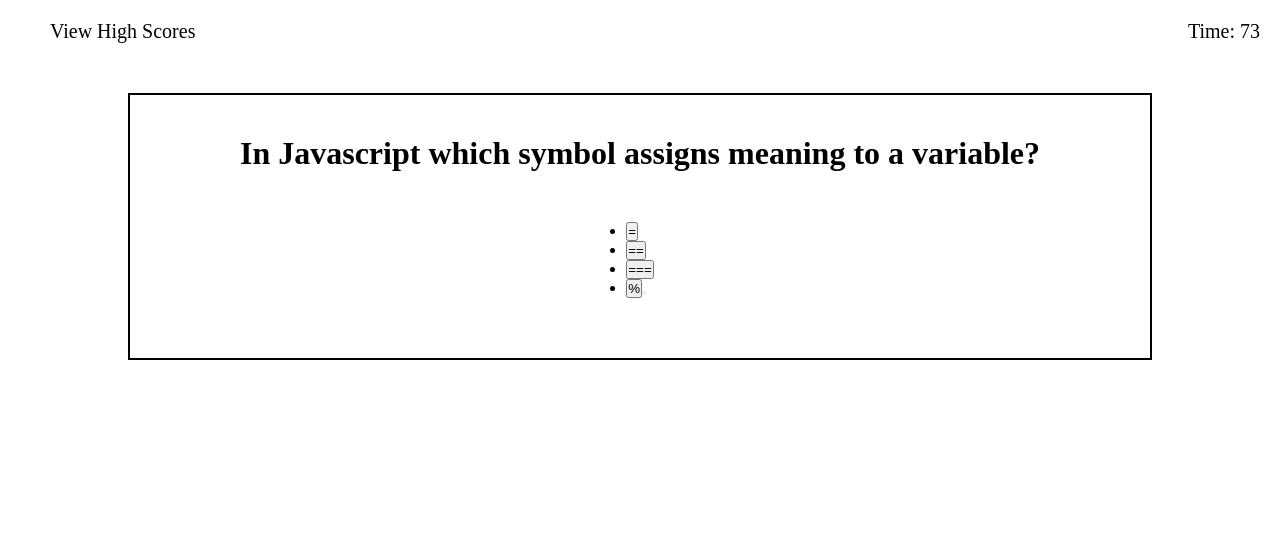
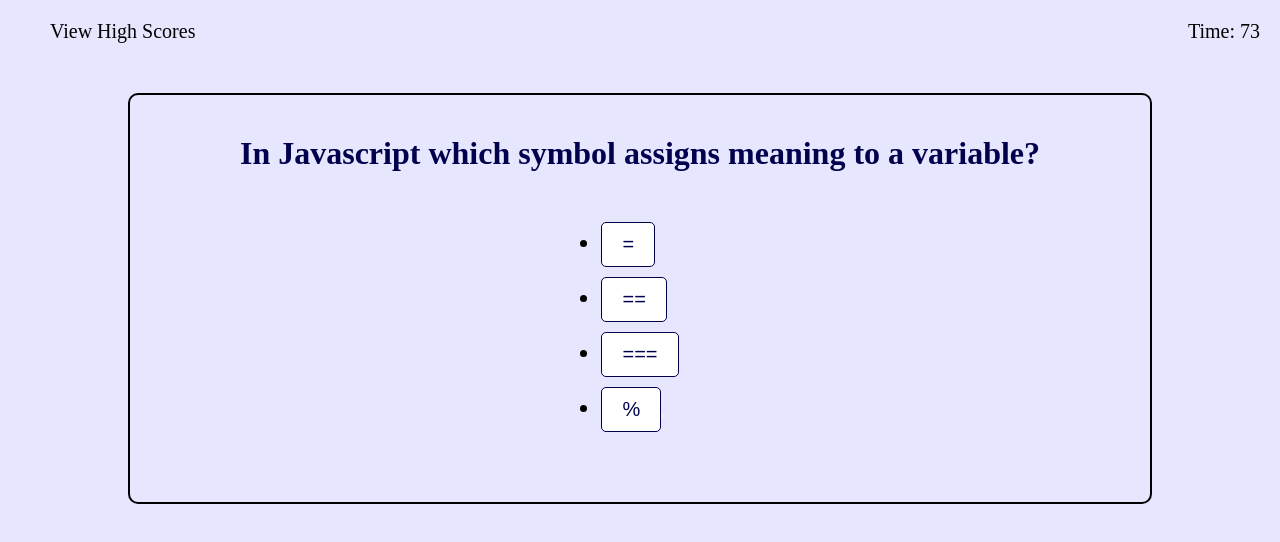
Before and after one commit to McAmy2001/code-quiz, a plain HTML site: page index.html in a window 1280 px wide. Both pictures are taken after a click on the button "Start Quiz". Drawn offline with Linux system fonts and the light colour scheme.

Commit message:
some css styling, more loop wrestling

```diff
--- a/assets/css/style.css
+++ b/assets/css/style.css
@@ -2,6 +2,10 @@
   box-sizing: border-box;
   padding: 0;
   margin: 0;
+}
+
+body {
+  background-color: #e6e6ff;
 }
 
 header {
@@ -19,7 +23,8 @@
   display: flex;
   flex-direction: column;
   align-items: center;
-  border: 2px solid black;
+  border: 2px double black;
+  border-radius: 10px;
   width: 80%;
   margin: 50px auto;
 }
@@ -28,6 +33,39 @@
   margin-top: 30px;
   padding: 10px 30px 10px 30px;
 }
-#middle p {
+.options {
+  font-size: 24px;
+}
+.intro-questions {
+  color:#00004d;
+
+}
+
+.initial-btn {
+  font-size: 20px;
+  border: none;
+  background-color: #e6e6ff;
+
+
+}
+#start-button {
+  padding: 10px 20px;
+  color: #ffffff;
+  background-color: #00004d;
   font-size: 20px;
 }
+
+.answer-btns {
+  border: 1px solid #00004d;
+  border-radius: 5px;
+  padding: 10px 20px;
+  margin-bottom: 10px;
+  font-size: 20px;
+  background-color: #ffffff;
+  color: #00004d;
+}
+.answer-btns:hover {
+  background-color:#00004d;
+  color: #ffffff;
+
+}
--- a/assets/js/script.js
+++ b/assets/js/script.js
@@ -43,25 +43,25 @@
       {text: "<script>", correct:true},
       {text: "<link>", correct:false},
       {text: "<javascript>", correct:false},
-      {text: "<a>", correct:false}
+      {text: "<join>", correct:false}
     ]
   },
   {
     question: "Javascript statements end with which puncuation mark?",
     answers: [
-      {text: ":", correct:false},
-      {text: ";", correct:true},
-      {text: ".", correct:false},
-      {text: "!", correct:false}
+      {text: "  :  ", correct:false},
+      {text: "  ;  ", correct:true},
+      {text: "  .  ", correct:false},
+      {text: "  !  ", correct:false}
     ]
   },
   {
     question: "Javascript comments start with:",
     answers: [
-      {text: "<!", correct:false},
-      {text: "{", correct: false},
-      {text: "/*", correct:false},
-      {text: "//", correct:true}
+      {text: "  <!  ", correct:false},
+      {text: "  {  ", correct: false},
+      {text: "  **  ", correct:false},
+      {text: "  //  ", correct:true}
     ]
   },
   {
@@ -76,19 +76,19 @@
   {
     question: "Which symbols enclose an object?",
     answers: [
-      {text: "{}", correct:true},
-      {text: "//", correct:false},
-      {text: "[]", correct:false},
-      {text: "()", correct:false}
+      {text: " {} ", correct:true},
+      {text: " // ", correct:false},
+      {text: " [] ", correct:false},
+      {text: " () ", correct:false}
     ]
   },
   {
     question: "Which symbols enclose an array?",
     answers: [
-      {text: "{}", correct:false},
-      {text: "//", correct:false},
-      {text: "[]", correct:true},
-      {text: "()", correct:false}
+      {text: " {} ", correct:false},
+      {text: " // ", correct:false},
+      {text: " [] ", correct:true},
+      {text: " () ", correct:false}
     ]
   },
   {
@@ -130,42 +130,68 @@
 ];
 
 function selectedAnswer(e) {
-  let answer = e.target;
-  console.log(answer);
+  var answer = e.target;
+  console.log(answer.correct);
+  var answer = answer.correct;
 
-  if (answer.dataset.correct = "false") {
-    loseTime();
+  if (answer = true) {
+    //nextQuestion();
+    console.log("test");
+    //return(true);
   }
+  else if (answer = false) {
+    //loseTime();
+    //nextQuestion();
+    console.log("loser test");
+    //return(false);
+  }
+
 };
 
-function quizQuestions() {
+
   //Remove intro heading and paragraph
   //h1El.remove();
   //introAnswersEl.remove();
 
-  //Make optionEls into buttons
+  //Loop through question array
 
-  //Loop through question array
-  for (let i = 0; i < questionArray.length; i++) {
-    h1El.textContent = questionArray[i].question;
-    option1BtnEl.textContent = questionArray[i].answers[0].text;
-    option2BtnEl.textContent = questionArray[i].answers[1].text;
-    option3BtnEl.textContent = questionArray[i].answers[2].text;
-    option4BtnEl.textContent = questionArray[i].answers[3].text;
+  function quizQuestions() {
+    for (var i = 0; i < questionArray.length; i++) {
+      nextQuestion();
 
-    introAnswersEl.addEventListener("click", selectedAnswer);
+    function nextQuestion() {
 
+      h1El.textContent = questionArray[i].question;
+
+      option1BtnEl.textContent = questionArray[i].answers[0].text;
+      option1BtnEl.correct = questionArray[i].answers[0].correct;
+
+      option2BtnEl.textContent = questionArray[i].answers[1].text;
+      option2BtnEl.correct = questionArray[i].answers[1].correct;
+
+      option3BtnEl.textContent = questionArray[i].answers[2].text;
+      option3BtnEl.correct = questionArray[i].answers[2].correct;
+
+      option4BtnEl.textContent = questionArray[i].answers[3].text;
+      option4BtnEl.correct = questionArray[i].answers[3].correct;
+
+      introAnswersEl.addEventListener("click", selectedAnswer);
+      }
+    }
   };
 
 
-};
 
 function startQuiz() {
   console.log("start");
   startBtn.classList.add("hide");
   setInterval(timerRun, 1000);
   timerRun();
-  quizQuestions();
+  option1BtnEl.className = "answer-btns";
+  option2BtnEl.className = "answer-btns";
+  option3BtnEl.className = "answer-btns";
+  option4BtnEl.className = "answer-btns";
+  quizQuestions(questionArray);
 };
 
 startBtn.addEventListener("click", startQuiz);
--- a/index.html
+++ b/index.html
@@ -28,16 +28,16 @@
       <!--Instructions/Answer options-->
       <ul id="intro-answers">
         <li class="options">
-          <button id="option1-btn">Try to answer the following questions within the time limit.</button>
+          <button class= initial-btn id="option1-btn">Try to answer the following questions within the time limit.</button>
         </li>
         <li class="options">
-          <button id="option2-btn">The time limit is 75 seconds.</button>
+          <button class= initial-btn id="option2-btn">The time limit is 75 seconds.</button>
         </li>
         <li class="options">
-          <button id="option3-btn">Keep in mind that incorrect answers will subtract 10 seconds off your time.</button>
+          <button class= initial-btn id="option3-btn">Keep in mind that incorrect answers will subtract 10 seconds off your time.</button>
         </li>
         <li class="options">
-          <button id="option4-btn">Your score equals the time remaining after all questions are answered.</button><button></button></li>
+          <button class= initial-btn id="option4-btn">Your score equals the time remaining after all questions are answered.</button><button></button></li>
 
       </ul>
     </div>
```
